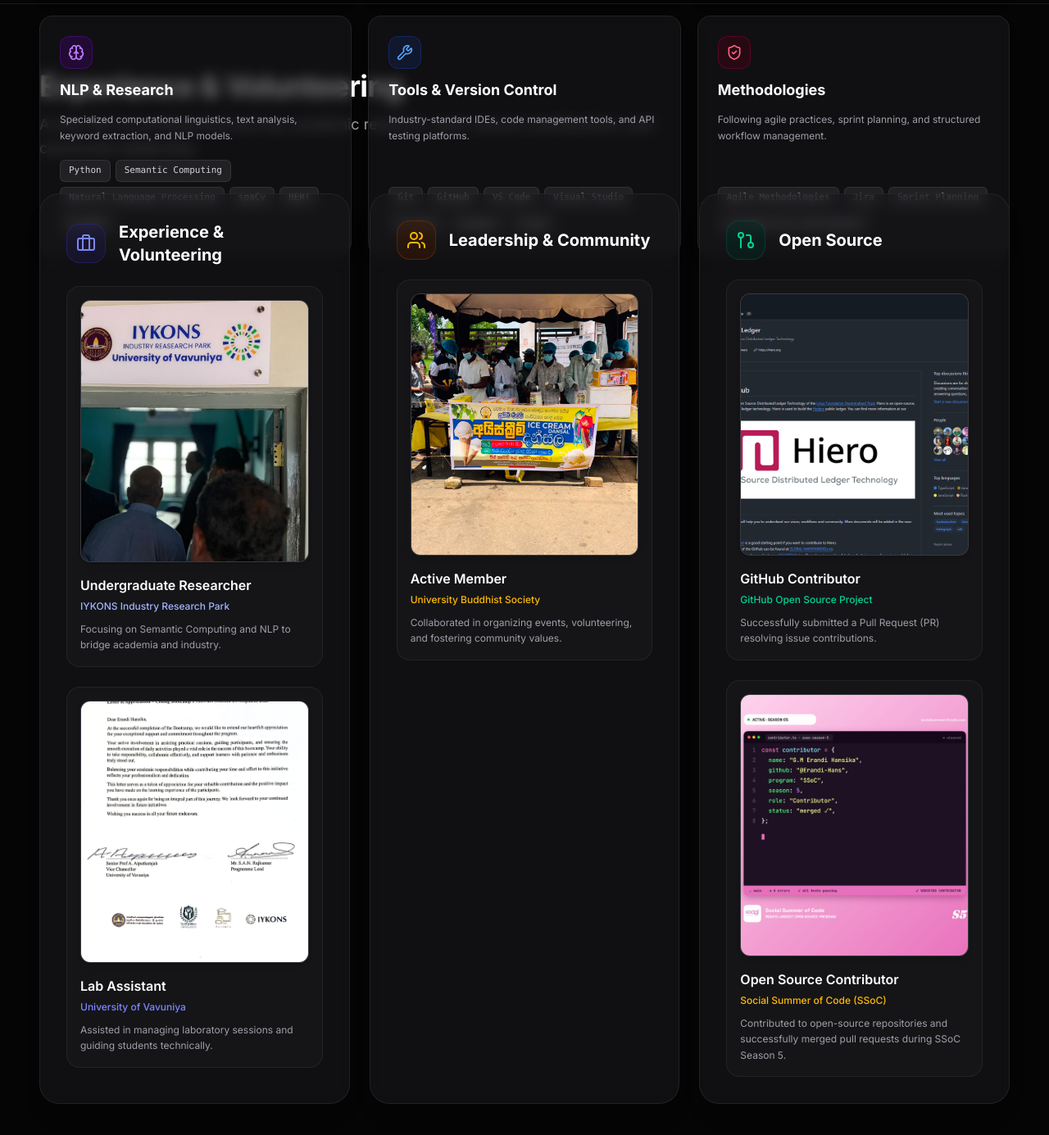
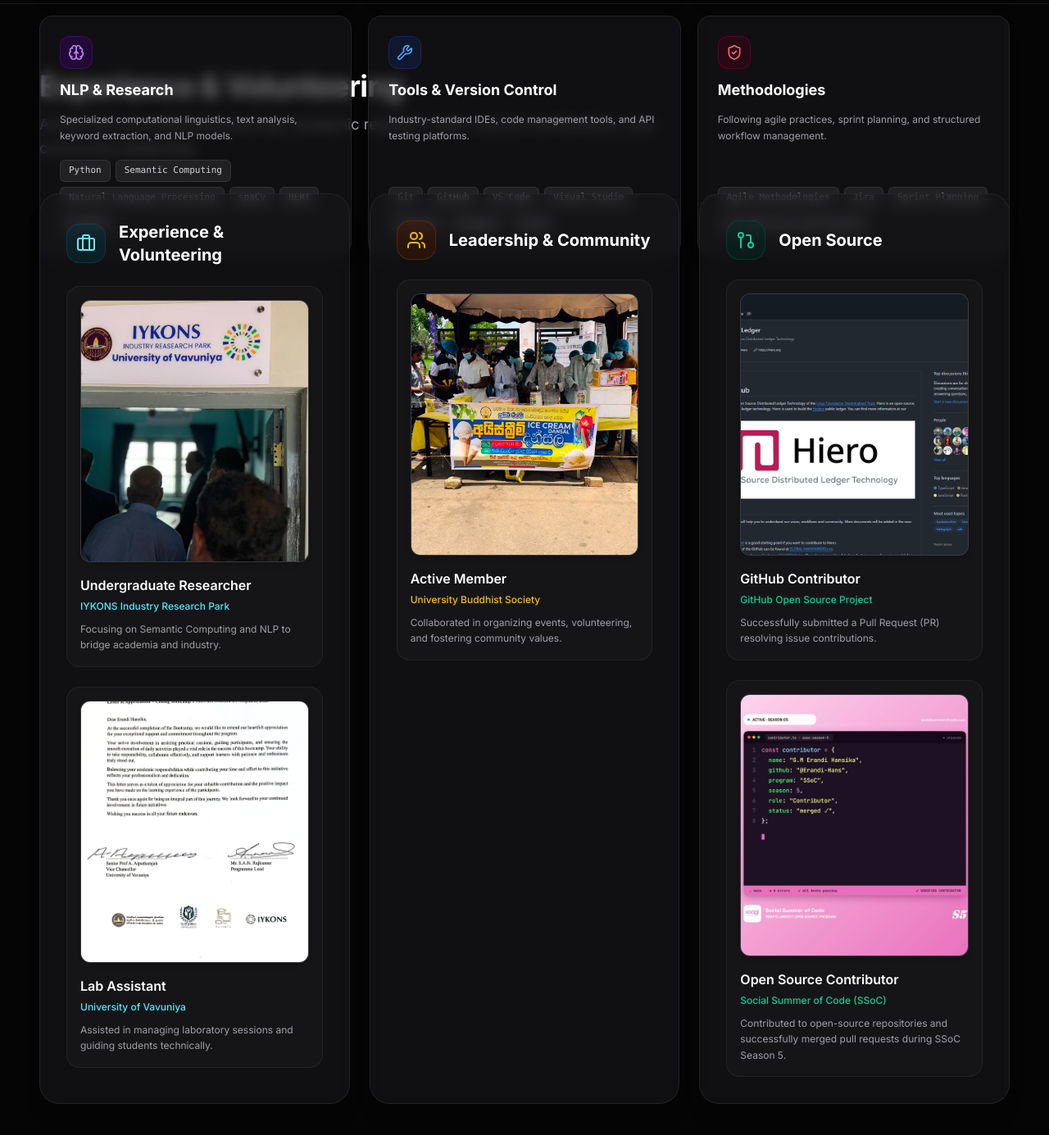
Before and after one commit to Erandi-Hans/Erandi-Hansika-Portfolio, a Next.js app: page / in a window 1280 px wide. Shown: the part 2341-3726 px from the top of the page at 82% size. Built offline with nearby package versions, Linux system fonts and the light colour scheme.

Commit message:
feat implementing experiance components

```diff
--- a/src/app/components/Experience.tsx
+++ b/src/app/components/Experience.tsx
@@ -56,8 +56,10 @@ export default function Experience() {
                     <div className="bg-zinc-900/60 border border-zinc-800/80 rounded-3xl p-6 lg:p-8 space-y-6 backdrop-blur-sm shadow-xl flex flex-col justify-between">
                         <div className="space-y-6">
                             <div className="flex items-center gap-4">
-                                <div className="w-12 h-12 rounded-2xl bg-indigo-950/40 border border-indigo-800/40 flex items-center justify-center text-indigo-400 shrink-0">
-                                    <Briefcase size={24} />
+
+
+                                <div className="w-12 h-12 rounded-2xl bg-cyan-950/40 border border-cyan-800/40 flex items-center justify-center text-cyan-300 shrink-0">
+                                    <Briefcase size={24} stroke="#67e8f9" />
                                 </div>
                                 <h3 className="text-xl font-bold text-white">Experience & Volunteering</h3>
                             </div>
@@ -75,7 +77,7 @@ export default function Experience() {
                                     </div>
                                     <div className="space-y-1.5 w-full">
                                         <h4 className="text-white font-semibold text-base">Undergraduate Researcher</h4>
-                                        <p className="text-xs text-indigo-300 font-medium">IYKONS Industry Research Park</p>
+                                        <p className="text-xs text-cyan-300 font-medium">IYKONS Industry Research Park</p>
                                         <p className="text-xs text-zinc-400 leading-relaxed pt-1">Focusing on Semantic Computing and NLP to bridge academia and industry.</p>
                                     </div>
                                 </div>
@@ -92,7 +94,7 @@ export default function Experience() {
                                     </div>
                                     <div className="space-y-1.5 w-full">
                                         <h4 className="text-white font-semibold text-base">Lab Assistant</h4>
-                                        <p className="text-xs text-indigo-400 font-medium">University of Vavuniya</p>
+                                        <p className="text-xs text-cyan-300 font-medium">University of Vavuniya</p>
                                         <p className="text-xs text-zinc-400 leading-relaxed pt-1">Assisted in managing laboratory sessions and guiding students technically.</p>
                                     </div>
                                 </div>
@@ -172,7 +174,7 @@ export default function Experience() {
                                     </div>
                                     <div className="space-y-1.5 w-full">
                                         <h4 className="text-white font-semibold text-base">Open Source Contributor</h4>
-                                        <p className="text-xs text-amber-400 font-medium">Social Summer of Code (SSoC)</p>
+                                        <p className="text-xs text-emerald-400 font-medium">Social Summer of Code (SSoC)</p>
                                         <p className="text-xs text-zinc-400 leading-relaxed pt-1">
                                             Contributed to open-source repositories and successfully merged pull requests during SSoC Season 5.
                                         </p>
```
